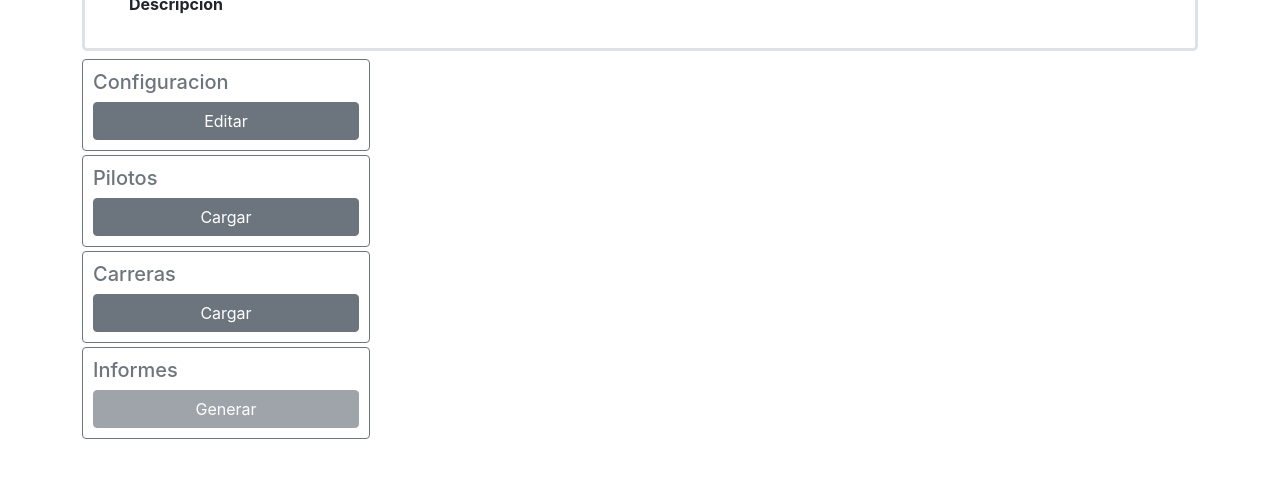
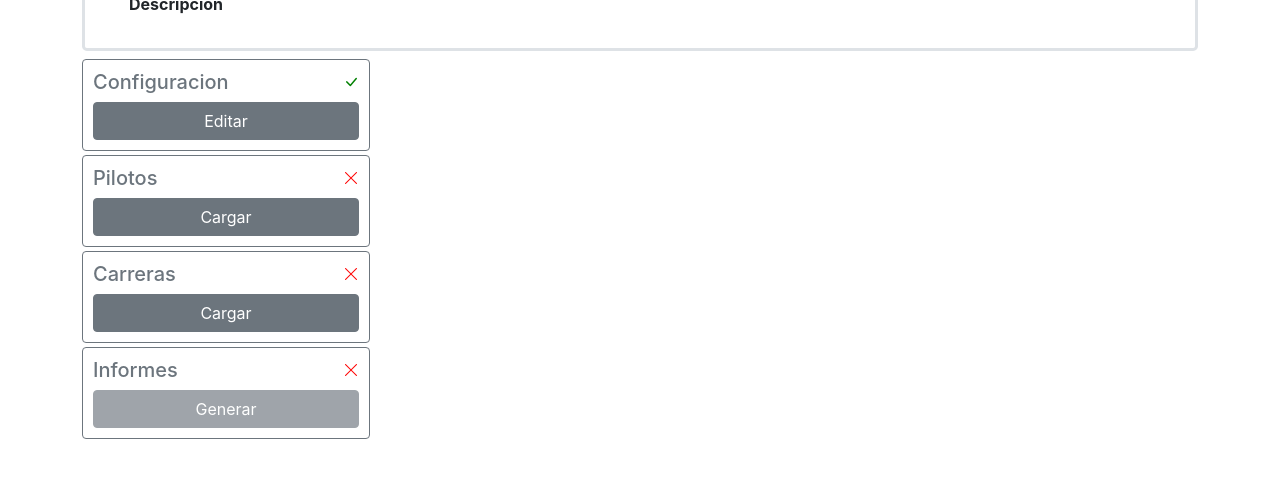
Before and after one commit to JuanNeisa/Ikio-Tools, a Next.js app: page /evento/1 in a window 1280 px wide. Shown: the part 230-708 px from the top of the page. Built offline with nearby package versions, Linux system fonts and the light colour scheme; no server answers; the database is empty.

Commit message:
Feature: Cambio en dashboard. Refactorizacion status bar

```diff
--- a/containers/event-dashboard/event-dashboard.header.tsx
+++ b/containers/event-dashboard/event-dashboard.header.tsx
@@ -1,16 +1,11 @@
 import * as _ from "lodash";
-import { useState } from "react";
-import Modal_box from "../../components/modal";
-import { Status_bar } from "../../components/status-bar"
 import { IEvento } from "../../core/models/database.model"
-import { PilotsModal } from "./modals/pilotsModal";
 
 interface Props {
     data: IEvento
 }
 
 export function EventDashboard_Header(props: Props) {
-    const [showPilotsModal, setShowPilotModal] = useState(false);
     return(
         <div className="border border-3 p-4 rounded-3">
             <h4><i className="bi bi-info-square me-2"></i>Informacion</h4>
@@ -30,25 +25,6 @@ export function EventDashboard_Header(props: Props) {
                 <span className="col-4 fw-bolder">Descripcion</span>
                 <span className="col-8">{(!_.isNil(props.data))?props.data.descripcion:'Sin descripcion'}</span>
             </div>
-            {/* <div className="row m-2 ">
-                <span className="col-4 fw-bolder ">Status</span>
-                <div className="col-8">
-                    { props.data &&
-                        <Status_bar data={[
-                            {title: 'Configuracion' , onClick: ()=>{console.log('Configuracion')}},
-                            {title: 'Pilotos' , onClick: () => {setShowPilotModal(true)}},
-                            {title: 'Carreras' , onClick: ()=>{console.log('Carreras')}},
-                            {title: 'Informes' , onClick: ()=>{console.log('Informes')}}
-                        ]}
-                        state={props.data.estado} />
-                    }
-                </div>
-            </div> */}
-            <Modal_box
-                title={"Agregar pilotos"}
-                body={<PilotsModal />}
-                isShow={showPilotsModal}
-                onClose={() => setShowPilotModal(false)} />
         </div>
     )
 }
--- a/containers/event-dashboard/index.tsx
+++ b/containers/event-dashboard/index.tsx
@@ -1,11 +1,16 @@
+import { useState } from "react";
+import Modal_box from "../../components/modal";
 import { IEvento } from "../../core/models/database.model";
 import { EventDashboard_Header } from "./event-dashboard.header";
+import { PilotsModal } from "./modals/pilotsModal";
 
 interface Props {
     data: IEvento
 }
 
 export function EventDashboard(props: Props) {
+    const [showPilotsModal, setShowPilotModal] = useState(false);
+
     return(
         <>
             <div className="container">
@@ -16,31 +21,50 @@ export function EventDashboard(props: Props) {
                     <div className="col-4">
                         <div className="card border-secondary mb-1">
                             <div className="card-body text-secondary d-flex flex-column">
-                                <h5 className="card-title">Configuracion</h5>
+                                <div className="d-flex justify-content-between">
+                                    <h5 className="card-title">Configuracion</h5>
+                                    <i className="bi bi-check-lg" style={{color: 'green'}}></i>
+                                </div>
                                 <button type="button" className="btn btn-secondary align-content-end">Editar</button>
                             </div>
                         </div>
                         <div className="card border-secondary mb-1">
                             <div className="card-body text-secondary d-flex flex-column">
-                                <h5 className="card-title">Pilotos</h5>
+                            <div className="d-flex justify-content-between">
+                                    <h5 className="card-title">Pilotos</h5>
+                                    <i className="bi bi-x-lg" style={{color: 'red'}}></i>
+                                </div>
+                                <button type="button"
+                                        className="btn btn-secondary align-content-end"
+                                        onClick={() => {setShowPilotModal(true)}}>Cargar</button>
+                            </div>
+                        </div>
+                        <div className="card border-secondary mb-1">
+                            <div className="card-body text-secondary d-flex flex-column">
+                            <div className="d-flex justify-content-between">
+                                    <h5 className="card-title">Carreras</h5>
+                                    <i className="bi bi-x-lg" style={{color: 'red'}}></i>
+                                </div>
                                 <button type="button" className="btn btn-secondary align-content-end">Cargar</button>
                             </div>
                         </div>
                         <div className="card border-secondary mb-1">
                             <div className="card-body text-secondary d-flex flex-column">
-                                <h5 className="card-title">Carreras</h5>
-                                <button type="button" className="btn btn-secondary align-content-end">Cargar</button>
-                            </div>
-                        </div>
-                        <div className="card border-secondary mb-1">
-                            <div className="card-body text-secondary d-flex flex-column">
-                                <h5 className="card-title">Informes</h5>
+                            <div className="d-flex justify-content-between">
+                                    <h5 className="card-title">Informes</h5>
+                                    <i className="bi bi-x-lg" style={{color: 'red'}}></i>
+                                </div>
                                 <button type="button" className="btn btn-secondary align-content-end disabled">Generar</button>
                             </div>
                         </div>
                     </div>
                 </div>
             </div>
+            <Modal_box
+                title={"Agregar pilotos"}
+                body={<PilotsModal />}
+                isShow={showPilotsModal}
+                onClose={() => setShowPilotModal(false)} />
         </>
     )
 }
```
